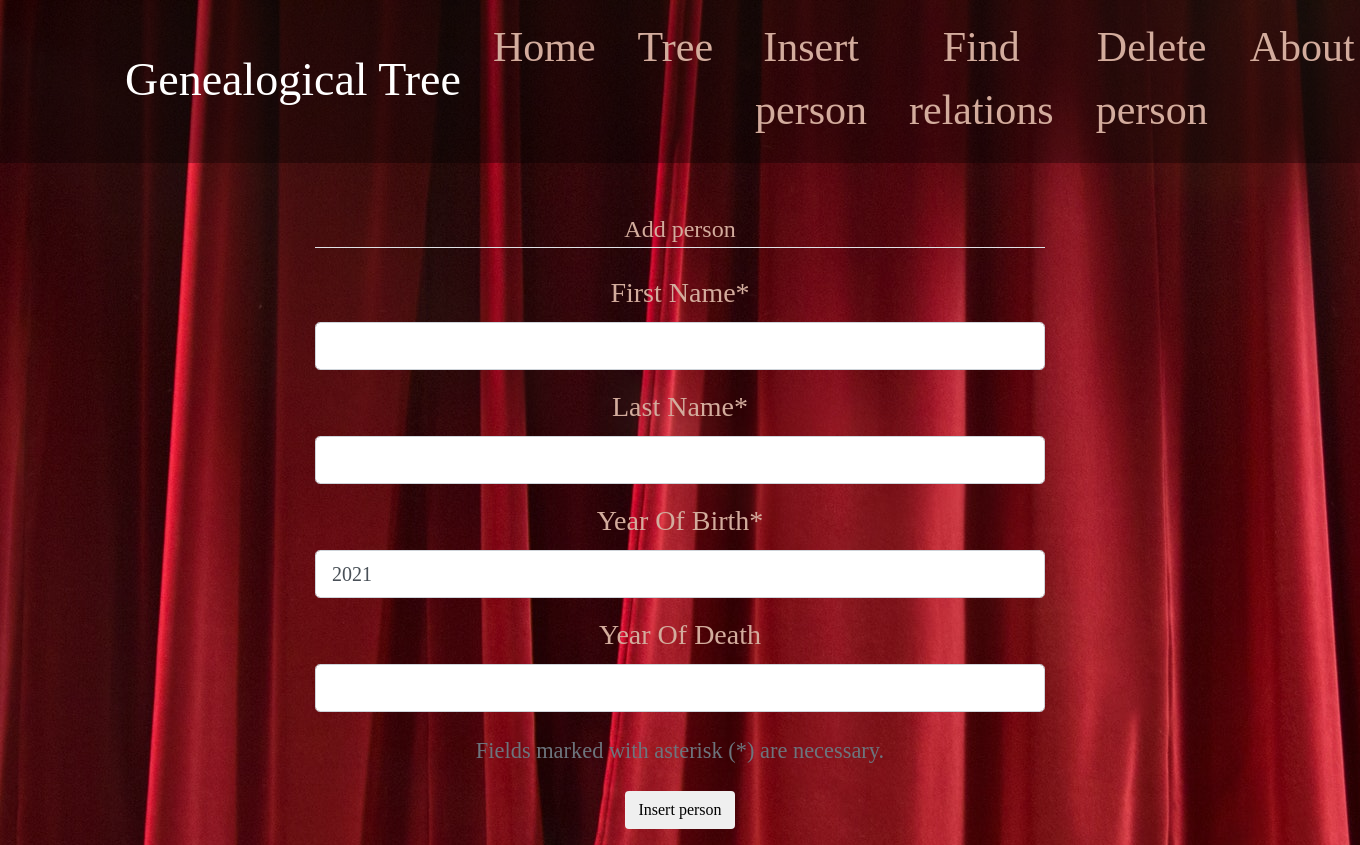
After one commit to bartosz-rogowski/graph-database, a Flask app: page /insert_person in a window 1360 px wide. The commit adds this page. Run offline with Flask 2, Linux system fonts and the light colour scheme; some libraries are stand-ins or nearby versions.

Commit message:
added first form, icon, changed layout

```diff
--- a/mysite/__init__.py
+++ b/mysite/__init__.py
@@ -3,7 +3,7 @@ from py2neo import Graph, Node, Relationship
 
 
 app = Flask(__name__)
-# app.config['SECRET_KEY'] = '5791628bb0b13ce0c676dfde280ba245'
+app.config['SECRET_KEY'] = 'ce50bd8fbfbeb7391c109aca88e6ff16'
 # app.config['SQLALCHEMY_DATABASE_URI'] = 'sqlite:///site.db'
 db = Graph("neo4j+s://8d5ae205.databases.neo4j.io",
 	auth = ("neo4j", "URtjTjSqnpB2FoztE8tYDhU3ujIGy8WAvoAMZfrU9eE"))
--- /dev/null
+++ b/mysite/forms.py
@@ -0,0 +1,30 @@
+from flask_wtf import FlaskForm
+from wtforms import StringField, IntegerField, SubmitField, BooleanField
+from wtforms.validators import DataRequired, Length, NumberRange, Optional
+from datetime import date
+
+current_year = date.today().year
+
+
+class InsertPersonForm(FlaskForm):
+	first_name = StringField(
+		'First Name*',
+		validators=[DataRequired(), Length(min=2, max=30)]
+	)
+	last_name = StringField(
+		'Last Name*',
+		validators=[DataRequired(), Length(min=2, max=30)]
+	)
+
+	year_of_birth = IntegerField(
+		'Year Of Birth*',
+		validators=[DataRequired(), NumberRange(min=0, max=current_year)],
+		default = current_year
+	)
+
+	year_of_death = IntegerField(
+		'Year Of Death',
+		validators=[Optional()]
+	)
+
+	submit = SubmitField('Insert person')
--- a/mysite/routes.py
+++ b/mysite/routes.py
@@ -1,6 +1,7 @@
 from flask import render_template, url_for, flash, redirect, Response
 from mysite import app
 from mysite.db_functions import *
+from mysite.forms import InsertPersonForm
 import io
 from matplotlib.backends.backend_agg import FigureCanvasAgg as FigureCanvas
 from matplotlib.figure import Figure
@@ -8,18 +9,18 @@ from matplotlib.figure import Figure
 @app.route("/")
 @app.route("/home")
 def home():
-	return render_template('home.html')
+	return render_template('home.html', title='Genealogical Tree / Home')
 
 @app.route("/about")
 def about():
-	return render_template('about.html', title='About')
+	return render_template('about.html', title='Genealogical Tree / About')
 
 @app.route("/tree")
 def tree():
 	df = get_dataframe_with_nodes()
 	return render_template('tree.html',
-		title = 'Tree',
-		mytable = df
+		title='Genealogical Tree / Tree',
+		mytable=df
 	)
 
 @app.route("/plot.png")
@@ -28,3 +29,15 @@ def plot_png():
 	output = io.BytesIO()
 	FigureCanvas(fig).print_png(output)
 	return Response(output.getvalue(), mimetype='image/png')
+
+@app.route("/insert_person", methods=['GET', 'POST'])
+def insert_person():
+	form = InsertPersonForm()
+	if form.validate_on_submit():
+		flash(f"Person {form.first_name.data} {form.last_name.data} " + \
+			"has been successfully inserted to database.", 'success')
+		return redirect(url_for('home'))
+	return render_template('insert_person.html',
+		title='Genealogical Tree / Insert person',
+		form=form
+	)
--- a/mysite/static/styles.css
+++ b/mysite/static/styles.css
@@ -44,3 +44,13 @@ td
 	background-color: rgba(0, 0, 0, 0.33);
 	border-style: double;
 }
+
+.btn
+{
+	transition : .5s;
+}
+
+.btn:hover
+{
+	color: rgb(126, 31, 14);
+}
--- /dev/null
+++ b/mysite/templates/insert_person.html
@@ -0,0 +1,68 @@
+{% extends "layout.html" %}
+{% block content %}
+<div class="content-section">
+    <form method="POST" action="">
+        {{ form.hidden_tag() }}
+        <fieldset class="form-group">
+            <legend class="border-bottom mb-4">Add person</legend>
+            <div class="form-group">
+                {{ form.first_name.label(class="form-control-label") }}
+
+                {% if form.first_name.errors %}
+                    {{ form.first_name(class="form-control form-control-lg is-invalid") }}
+                    <div class="invalid-feedback">
+                        {% for error in form.first_name.errors %}
+                            <span>{{ error }}</span>
+                        {% endfor %}
+                    </div>
+                {% else %}
+                    {{ form.first_name(class="form-control form-control-lg") }}
+                {% endif %}
+            </div>
+            <div class="form-group">
+                {{ form.last_name.label(class="form-control-label") }}
+                {% if form.last_name.errors %}
+                    {{ form.last_name(class="form-control form-control-lg is-invalid") }}
+                    <div class="invalid-feedback">
+                        {% for error in form.last_name.errors %}
+                            <span>{{ error }}</span>
+                        {% endfor %}
+                    </div>
+                {% else %}
+                    {{ form.last_name(class="form-control form-control-lg") }}
+                {% endif %}
+            </div>
+            <div class="form-group">
+                {{ form.year_of_birth.label(class="form-control-label") }}
+                {% if form.year_of_birth.errors %}
+                    {{ form.year_of_birth(class="form-control form-control-lg is-invalid") }}
+                    <div class="invalid-feedback">
+                        {% for error in form.year_of_birth.errors %}
+                            <span>{{ error }}</span>
+                        {% endfor %}
+                    </div>
+                {% else %}
+                    {{ form.year_of_birth(class="form-control form-control-lg") }}
+                {% endif %}
+            </div>
+            <div class="form-group">
+                {{ form.year_of_death.label(class="form-control-label") }}
+                {% if form.year_of_death.errors %}
+                    {{ form.year_of_death(class="form-control form-control-lg is-invalid") }}
+                    <div class="invalid-feedback">
+                        {% for error in form.year_of_death.errors %}
+                            <span>{{ error }}</span>
+                        {% endfor %}
+                    </div>
+                {% else %}
+                    {{ form.year_of_death(class="form-control form-control-lg") }}
+                {% endif %}
+            </div>
+            <small class="text-muted">Fields marked with asterisk (*) are necessary.</small>
+        </fieldset>
+        <div class="form-group">
+            {{ form.submit(class="btn") }}
+        </div>
+    </form>
+</div>
+{% endblock content %}
--- a/mysite/templates/layout.html
+++ b/mysite/templates/layout.html
@@ -8,6 +8,7 @@
 	<!-- Bootstrap CSS -->
 	<link rel="stylesheet" href="https://maxcdn.bootstrapcdn.com/bootstrap/4.0.0/css/bootstrap.min.css" integrity="sha384-Gn5384xqQ1aoWXA+058RXPxPg6fy4IWvTNh0E263XmFcJlSAwiGgFAW/dAiS6JXm" crossorigin="anonymous">
   <link rel="stylesheet" type="text/css" href="{{ url_for('static', filename='styles.css') }}">
+  <link rel="shortcut icon" href="{{ url_for('static', filename='favicon.ico') }}">
 
 	{% if title %}
 		<title>{{ title }}</title>
@@ -28,7 +29,7 @@
 			  <div class="navbar-nav mr-auto">
 				<a class="nav-item nav-link" href="{{ url_for('home') }}">Home</a>
         <a class="nav-item nav-link" href="{{ url_for('tree') }}">Tree</a>
-        <a class="nav-item nav-link" href="{{ url_for('about') }}">Insert person</a>
+        <a class="nav-item nav-link" href="{{ url_for('insert_person') }}">Insert person</a>
         <a class="nav-item nav-link" href="{{ url_for('about') }}">Find relations</a>
         <a class="nav-item nav-link" href="{{ url_for('about') }}">Delete person</a>
 				<a class="nav-item nav-link" href="{{ url_for('about') }}">About</a>
```
Also changed, not shown: mysite/static/favicon.ico (added).
